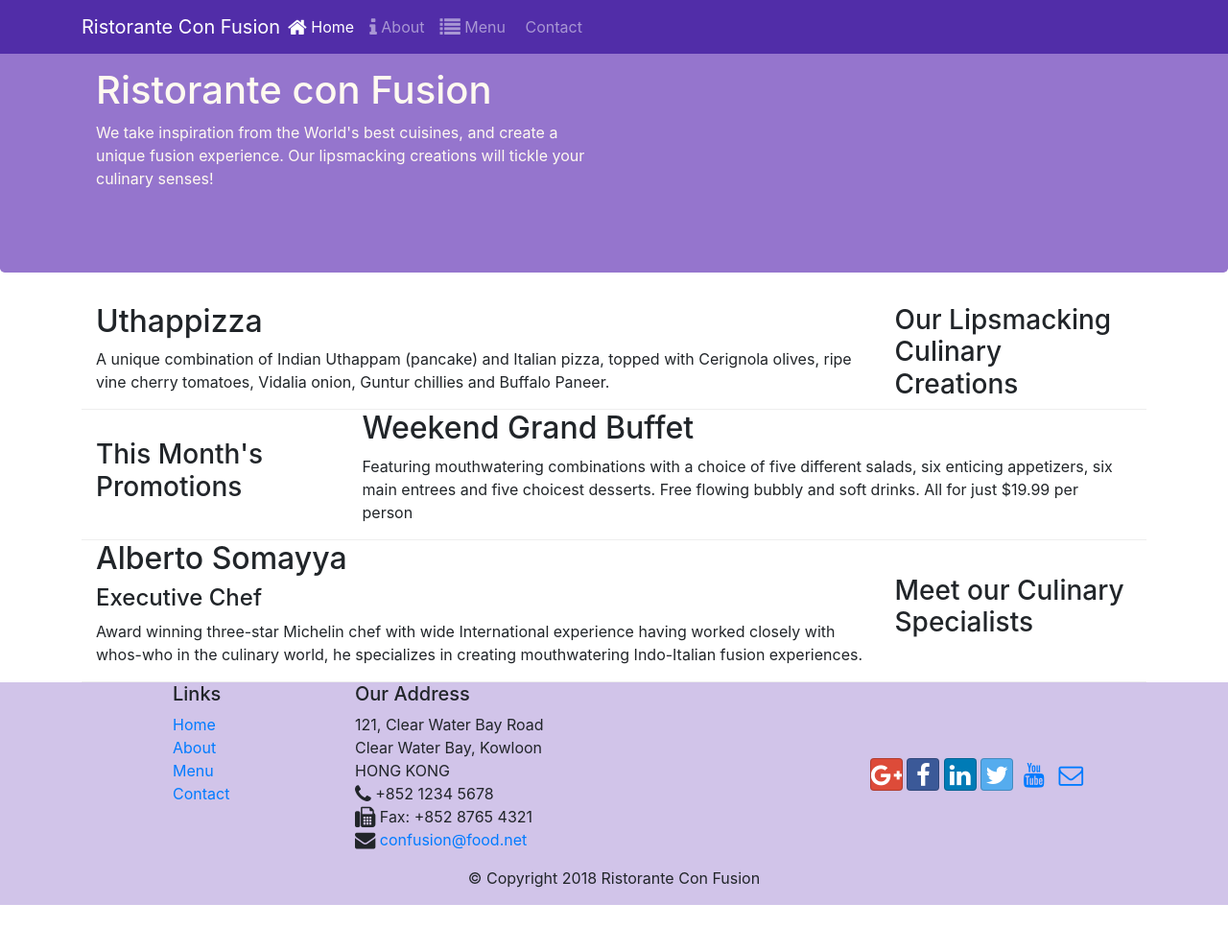
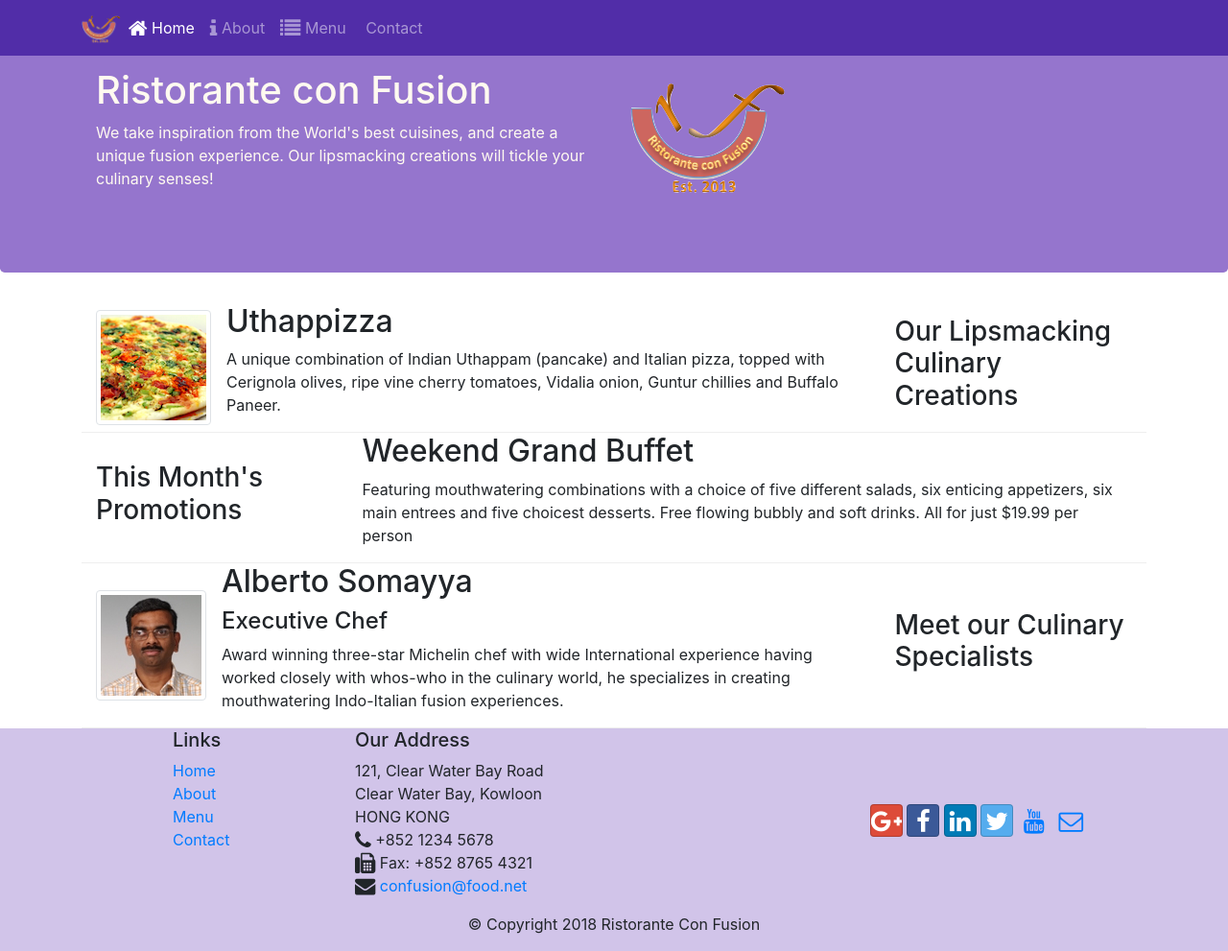
Before and after one commit to amalahema/Bootstrap, a website: page index.html in a window 1280 px wide. Shown: the whole page at 96% size. Before the commit the page ends 943 px from the top, so only its background shows below. Drawn offline with nearby package versions, Linux system fonts and the light colour scheme; some icons are missing.

Commit message:
Images & Media

```diff
--- a/index.html
+++ b/index.html
@@ -16,16 +16,12 @@
 </head>
 
 <body>
-    <nav class="navbar navbar-dark navbar-expand-sm  fixed-top">
-        <!--navbar is a bootstrap class -->
-        <div class="container">
-           <!--it is used to define the width of the container if did not use the content of the navbar spread over the rest of the page-->
-           <button class="navbar-toggler"type="button" data-toggle="collapse" data-target="#Navbar">
-               <!--data-target is the id of other html  element is particularly targeted to the navbar-->
-               <span class="navbar-toggler-icon"></span>
-               <!--data-toggle is a boot strap java script component-->
+    <nav class="navbar navbar-dark navbar-expand-sm  fixed-top"><!--navbar is a bootstrap class -->
+        <div class="container"><!--it is used to define the width of the container if did not use the content of the navbar spread over the rest of the page-->
+           <button class="navbar-toggler"type="button" data-toggle="collapse" data-target="#Navbar"> <!--data-target is the id of other html  element is particularly targeted to the navbar-->
+               <span class="navbar-toggler-icon"></span> <!--data-toggle is a boot strap java script component-->
            </button>
-           <a class="navbar-brand mr-auto" href="#">Ristorante Con Fusion</a>  <!--used to display some branding information in my navbar may be logo and name of the company-->
+           <a class="navbar-brand mr-auto" href="#"><img src="img/logo.png"height="30" widthe="41"></a>  <!--used to display some branding information in my navbar may be logo and name of the company-->
            <div class="collapse navbar-collapse" id="Navbar">
               <ul class="navbar-nav mr-auto"><!--display the content to the left side using utility class auto-->
                   <li class="nav-item active"><a class="nav-link" href="#"><span class="fa fa-home fa-lg"></span> Home</a></li>
@@ -44,7 +40,8 @@
                     <h1>Ristorante con Fusion</h1>
                     <p>We take inspiration from the World's best cuisines, and create a unique fusion experience. Our lipsmacking creations will tickle your culinary senses!</p>
                 </div>
-                <div class="col-12 col-sm-6">
+                <div class="col-12 col-sm align-self-center">
+                    <img src="img/logo.png" class="img-fluid">
                 </div>
             </div>
         </div>
@@ -52,20 +49,20 @@
 
     <div class="container">
         <div class="row row-content align-items-center">
-            <div class="col-12 col-sm-4  order-sm-last col-md-3">
-                <!--order-sm-last used to display column in right side of the screen-->
+            <div class="col-12 col-sm-4  order-sm-last col-md-3"><!--order-sm-last used to display column in right side of the screen-->
                 <h3>Our Lipsmacking Culinary Creations</h3>
             </div>
-            <div class="col-12 col-sm order-sm-first col-md">
-                 <!--order-sm-last used to display column in left side of the screen-->
-                <h2>Uthappizza</h2>
-                <p>A unique combination of Indian Uthappam (pancake) and Italian pizza, topped with Cerignola olives, ripe vine cherry tomatoes, Vidalia onion, Guntur chillies and Buffalo Paneer.</p>
+            <div class="col-12 col-sm order-sm-first col-md"> <!--order-sm-last used to display column in left side of the screen-->
+                 <div class="media">
+                     <img class="d-flex mr-3 img-thumbnail align-self-center" src="img/uthappizza.png" alt="uthapizza"><!---mr-3 right margin space-->
+                     <div class="media-body">
+                        <h2 class="mt-0">Uthappizza</h2><!--mt-0 means margin top is zero,title aligned to top of the particular object-->
+                        <p class="d-none d-sm-block">A unique combination of Indian Uthappam (pancake) and Italian pizza, topped with Cerignola olives, ripe vine cherry tomatoes, Vidalia onion, Guntur chillies and Buffalo Paneer.</p>
+                     </div>
+                 </div>
             </div>
         </div>
-
-
-        <div class="row row-content align-items-center">
-            <!--align-items-center gives verical alignmant to that row-->
+        <div class="row row-content align-items-center"><!--align-items-center gives verical alignmant to that row-->
             <div class="col-12 col-sm-4 col-md-3">
                 <h3>This Month's Promotions</h3>
             </div>
@@ -80,20 +77,23 @@
                 <h3>Meet our Culinary Specialists</h3>
             </div>
             <div class="col-12 col-sm order-sm-first col-md">
-                <h2>Alberto Somayya</h2>
-                <h4>Executive Chef</h4>
-                <p>Award winning three-star Michelin chef with wide International experience having worked closely with whos-who in the culinary world, he specializes in creating mouthwatering Indo-Italian fusion experiences. </p>
+                <div class="media">
+                    <img class="d-flex mr-3 img-thumbnail align-self-center"
+                    src="img/alberto.png" alt="alberto">
+                    <div class="media-body">
+                        <h2 class="mt-0">Alberto Somayya</h2>
+                        <h4>Executive Chef</h4>
+                        <p class="d-none d-sm-block">Award winning three-star Michelin chef with wide International experience having worked closely with whos-who in the culinary world, he specializes in creating mouthwatering Indo-Italian fusion experiences. </p>
+                    </div>
+                </div>
             </div>
         </div>
     </div>
 
     <footer class="footer">
-        <div class="container">
-            <!--Inside the footer container, class row used to create a 3 section side by side -->
-            <div class="row">
-                <!--col class used to seperalte the 3 sections  within a particular measurement-->
-                <div class="col-4 offset-1 col-sm-2">
-                    <!-- class offset  used to push the below content one column form the right side-->
+        <div class="container"><!--Inside the footer container, class row used to create a 3 section side by side -->
+            <div class="row"> <!--col class used to seperalte the 3 sections  within a particular measurement-->
+                <div class="col-4 offset-1 col-sm-2"><!-- class offset  used to push the below content one column form the right side-->
                     <h5>Links</h5>
                     <ul class="list-unstyled">
                         <li><a href="#">Home</a></li>
```
Also changed, not shown: ABOUTUS.HTML (+3 -2 lines), contactus.html (+2 -1 lines), img/alberto.png (added), img/buffet.png (added), img/logo.png (added), img/uthappizza.png (added), 1 other file.
